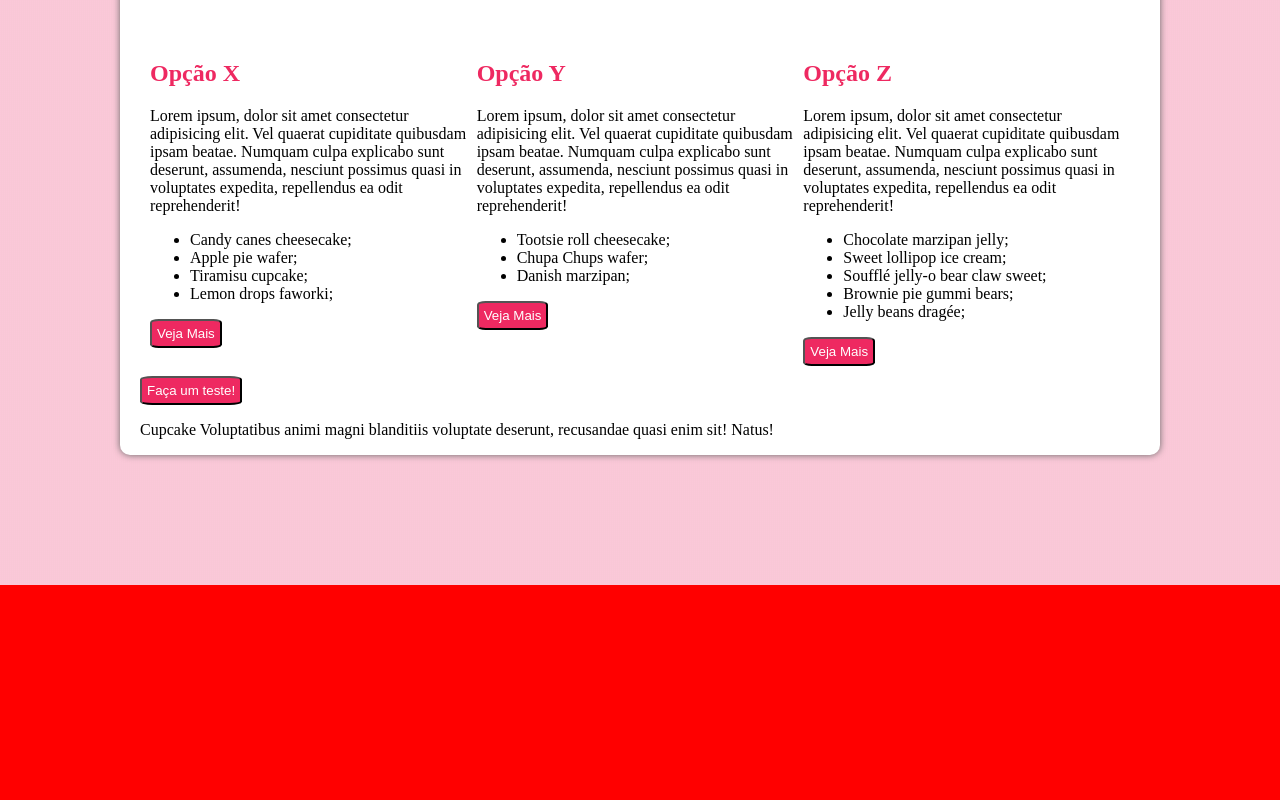
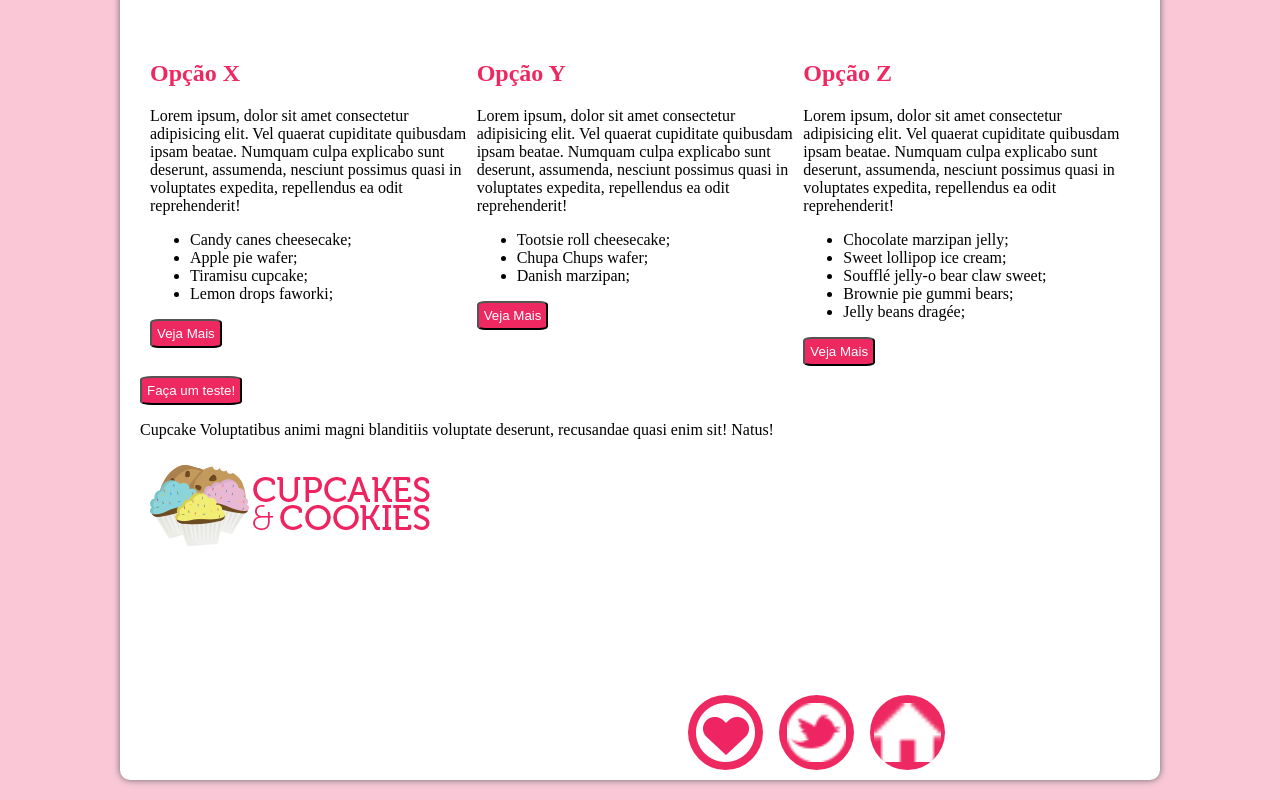
Before and after one commit to carolinaboschetti/home-assignment-1, a Vue app: page / in a window 1280 px wide. Shown: the part 215-1015 px from the top of the page. Before the commit the page ends 800 px from the top, so only its background shows below. Built offline with nearby package versions, Linux system fonts and the light colour scheme.

Commit message:
:construction: Making the footer work-ish

```diff
--- a/src/App.vue
+++ b/src/App.vue
@@ -6,14 +6,16 @@
     </div> -->
     <the-header />
     <router-view />
-    <footer />
+    <the-footer />
   </div>
 </template>
 <script>
 import TheHeader from './components/TheHeader'
+import TheFooter from './components/TheFooter'
 export default {
   components: {
-    TheHeader
+    TheHeader,
+    TheFooter
   }
 }
 </script>
--- /dev/null
+++ b/src/components/TheFooter.vue
@@ -0,0 +1,73 @@
+<template>
+  <footer class="footer">
+        <router-link to='/'><img class="logo" src="../assets/cupcakesandcookies.png" alt="Cupcakes and Cookies logo"></router-link>
+        <div class="menu">
+            <router-link class="link-icon" to="/"><img src="../assets/heart.png" alt="Heart"></router-link>
+            <router-link class="link-icon" to="/"><img src="../assets/twitter.png" alt="Twitter"></router-link>
+            <router-link class="link-icon" to="/"><img src="../assets/house.png" alt="House"></router-link>
+
+        </div>
+    </footer>
+</template>
+<script>
+export default {
+    name: 'TheFooter'
+}
+</script>
+<style lang='scss' scoped>
+footer {
+    display: flex;
+    flex-direction: row;
+    justify-content: space-between;
+    align-items: center;
+}
+.footer {
+    display: grid;
+    grid-template-rows: repeat(2, 1fr);
+    grid-gap: 20px;
+    padding: 10px;
+}
+.logo {
+    margin: 0;
+}
+.menu {
+    width: 100%;
+        display: grid;
+        grid-template-columns: repeat(5, 1fr);
+        grid-gap: 10px;
+}
+@media (min-width: 768px) and (max-width: 1023px) {
+  //tablet
+    .header {
+        grid-template-rows: 1fr;
+        grid-template-columns: 1fr 2fr;
+        padding: 15px;
+    }
+}
+@media (min-width: 1024px) {
+    //desktop
+    .header {
+        grid-template-areas:
+            'logo . icons';
+        grid-template-rows: 1fr;
+        grid-template-columns: auto 1fr auto;
+        padding: 20px;
+    }
+    .logo {
+        grid-area: logo;
+    }
+    .menu {
+        grid-area: icons;
+    }
+}
+.link-icon {
+    background-color: #ee2961;
+    border-radius: 50%;
+    padding: 8px;
+    min-width: 25px;
+    min-height: 25px;
+    display: inline-flex;
+    justify-content: center;
+    margin: 0 3px;
+}
+</style>
```
Also changed, not shown: src/components/Footer.vue (deleted, +0 -13 lines).
